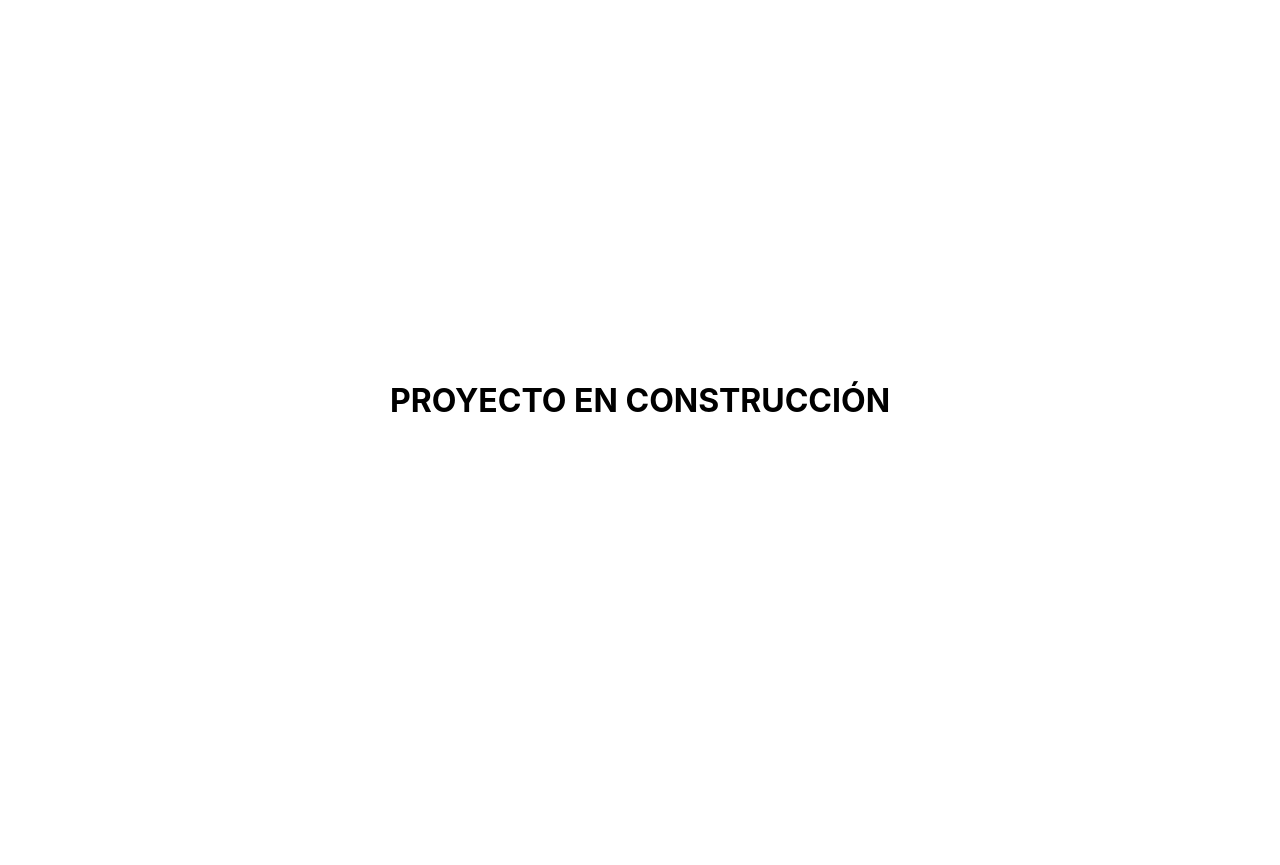
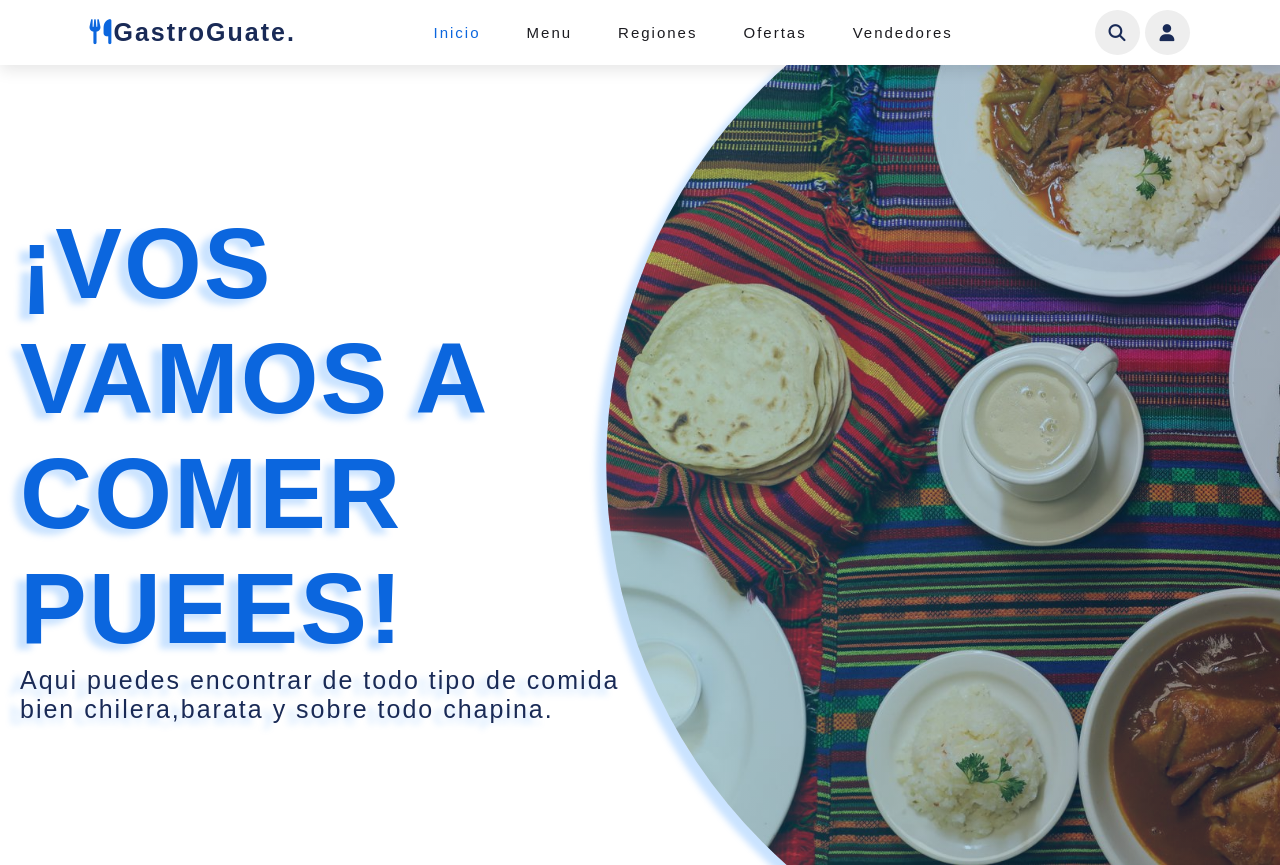
Before and after one commit to Yarol-Abraham/gastroGuate_frontend, a Next.js app: page / in a window 1280 px wide. Before the commit the page ends 800 px from the top, so only its background shows below. Built offline with nearby package versions, Linux system fonts and the light colour scheme.

Commit message:
cracion de pagina de inicio

```diff
--- /dev/null
+++ b/components/inicio/inicio.module.css
@@ -0,0 +1,49 @@
+.overlay_main{
+  content: "";
+  position: absolute;
+  top: 0;
+  right: -100rem;
+  width: 100%;
+  height: 100%;
+  z-index: 1;
+  clip-path: circle(50% at 50% 50%);
+  background: #000046;  /* fallback for old browsers */
+  background: -webkit-linear-gradient(to right, #1CB5E0, #000046);  /* Chrome 10-25, Safari 5.1-6 */
+  background: linear-gradient(to right, #1CB5E0, #000046); /* W3C, IE 10+/ Edge, Firefox 16+, Chrome 26+, Opera 12+, Safari 7+ */
+  opacity: 0.3;
+}
+
+@media only screen and (min-width: 56.25em) {
+    .overlay_main{
+    right: -50rem;
+  }
+
+} /* 900px */
+
+.title{
+  color: var(--blue);
+  font-weight: bold;
+  font-size: 10rem;
+  align-self: flex-start;
+  z-index: 99999;
+  width: 100%;
+  text-transform: uppercase;
+}
+
+.paragraph{
+  color: var(--black);
+  align-self: flex-start;
+  width: 100%;
+  font-size: 2.5rem;
+}
+
+@media only screen and (min-width: 56.25em) {
+  .paragraph{
+    width: 50%;
+  }
+
+  .title{
+    width: 45%;
+  }
+
+} /* 900px */
--- /dev/null
+++ b/components/inicio/inicio.tsx
@@ -0,0 +1,17 @@
+import type { NextPage } from 'next';
+import styles from './inicio.module.css';
+
+const Inicio: NextPage = () => {
+
+  return (
+    <>
+        <main className='main container'>
+          <div className={styles.overlay_main}></div>
+            <h1 className={styles.title}>¡Vos Vamos a Comer Puees!</h1>
+            <p className={styles.paragraph}>Aqui puedes encontrar de todo tipo de comida bien chilera,barata y sobre todo chapina.</p>
+        </main>
+    </>
+  )
+}
+
+export default Inicio
--- /dev/null
+++ b/components/layout/header/header.module.css
@@ -0,0 +1,157 @@
+.header{
+    position: fixed;
+    top:0; left: 0; right:0;
+    background: #fff;
+    padding:1rem 7%;
+    display: flex;
+    align-items: center;
+    justify-content: space-between;
+    z-index: 1000;
+    box-shadow: var(--box-shadow);
+}
+
+.header .logo{
+    color:var(--black);
+    font-size: 2.5rem;
+    font-weight: bolder;
+}
+
+.header .logo i{
+    color:var(--blue);
+}
+
+.header .navbar a {
+    position: relative;
+    border: none;
+    font-size: 1.5rem;
+    transition: color 0.5s, transform 0.2s, background-color 0.2s;
+    outline: none;
+    border-radius: 3px;
+    margin: 0 10px;
+    padding: 1rem 1.3rem;
+    background-color: transparent;
+    color: #1b1b20;
+    border: none;
+    overflow: hidden;
+    box-shadow: none;
+}
+.header .navbar a:active {
+    transform: translateY(3px);
+}
+
+.header .navbar a.active{
+    color: var(--blue);
+}
+
+.header .navbar a:hover {
+    color: var(--white);
+}
+
+.header .navbar a::before {
+    content: "";
+    position: absolute;
+    top: 0;
+    left: 0;
+    width: 100%;
+    height: 100%;
+    transition: opacity 0.3s, border 0.3s;
+}
+.header .navbar a:hover::before {
+    opacity: 0;
+}
+.header .navbar a::after {
+    content: "";
+    position: absolute;
+    top: 0;
+    left: 0;
+    width: 170px;
+    height: 170px;
+    background-color: var(--blue);
+    border-color: transparent;
+    border-radius: 50%;
+    transform: translate(-10px, -70px) scale(0.2);
+    opacity: 0;
+    z-index: -1;
+    transition: transform 0.3s, opacity 0.3s, background-color 0.3s;
+}
+
+.header .navbar a:hover::after {
+    opacity: 1;
+    transform-origin: 100px 100px;
+    transform: scale(1) translate(-10px, -70px);
+}
+
+.header .icons i,
+.header .icons a{
+    cursor: pointer;
+    margin-left: .5rem;
+    height:4.5rem;
+    line-height: 4.5rem;
+    width:4.5rem;
+    text-align: center;
+    font-size: 1.7rem;
+    color:var(--black);
+    border-radius: 50%;
+    background: #eee;
+}
+
+.header .icons i:hover,
+.header .icons a:hover{
+    color:#fff;
+    background: var(--blue);
+    transform: rotate(360deg);
+}
+
+.header .icons .menu_bars{
+    display: none;
+}
+
+@media (max-width:991px){
+    .header{
+        padding:1rem 2rem;
+    }
+}
+
+@media (max-width:768px){
+
+    .header .icons .menu_bars{
+        display: inline-block;
+    }
+
+    .header .navbar{
+        position: absolute;
+        top:100%; left:0; right:0;
+        background:#fff;
+        border-top: .1rem solid rgba(0,0,0,.2);
+        border-bottom: .1rem solid rgba(0,0,0,.2);
+        padding:1rem;
+        clip-path: polygon(0 0, 100% 0, 100% 0, 0 0);
+    }
+
+    .header .navbar.active{
+        clip-path: polygon(0 0, 100% 0, 100% 100%, 0% 100%);
+    }
+
+    .header .navbar a{
+        display: block;
+        padding:1.5rem;
+        margin:1rem;
+        font-size: 2rem;
+        background:#eee;
+    }
+
+    .header .navbar a:hover {
+        color: #e6e6e6;
+        background-color: var(--blue);
+      }
+
+    #search-form #search-box{
+        width:90%;
+        margin:0 1rem;
+    }
+
+    .home .home-slider .slide .content h3{
+        font-size: 5rem;
+    }
+
+}
--- /dev/null
+++ b/components/layout/header/header.tsx
@@ -0,0 +1,38 @@
+import type { NextPage } from 'next'
+import { useState } from 'react';
+import styles from './header.module.css';
+
+/*
+_ = indica que es una variable (solo aplica si ya existe otra variable o funcion con el nombre deseado)
+*/
+
+const Header: NextPage = () => {
+
+  const [ _menu, setmenu ] = useState(false)
+
+  return (
+    <>
+    <header className={styles.header}>
+      <a href="#" className={styles.logo}><i className="fas fa-utensils"></i>GastroGuate.</a>
+
+      <nav className={`${styles.navbar} ${_menu ? styles.active : ''} `}>
+          <a className={styles.active} href="#home">Inicio</a>
+          <a href="#">Menu</a>
+          <a href="#dishes">Regiones</a>
+          <a href="#about">Ofertas</a>
+          <a href="#menu">Vendedores</a>
+      </nav>
+
+      <div className={styles.icons}>
+          <i className={`fas fa-bars ${styles.menu_bars}`} onClick={() => setmenu(!_menu)}></i>
+          <i className="fas fa-search" id="search-icon"></i>
+          {/* <a href="#" className="fas fa-shopping-cart"></a> */}
+          <a href="#" className="fas fa-user"></a>
+      </div>
+
+    </header>
+    </>
+  )
+}
+
+export default Header
--- /dev/null
+++ b/components/layout/layout/layout.tsx
@@ -0,0 +1,25 @@
+import type { NextPage } from 'next'
+import Head from 'next/head';
+import Script from 'next/script';
+import { ReactElement } from 'react';
+import Header from '../header/header';
+
+interface Props {
+  children: ReactElement
+}
+
+const Laoyut: NextPage<Props> = ({ children }) => {
+
+  return (
+    <>
+       <Head>
+        <title>GastroGuate</title>
+      </Head>
+      <Script src="https://kit.fontawesome.com/6dba117ff9.js" />
+      <Header />
+      {children}
+    </>
+  )
+}
+
+export default Laoyut
--- a/pages/index.tsx
+++ b/pages/index.tsx
@@ -1,21 +1,14 @@
 import type { NextPage } from 'next'
-import Head from 'next/head'
-import Image from 'next/image'
-import styles from '../styles/Home.module.css'
+import Laoyut from '../components/layout/layout/layout'
+import Inicio from '../components/inicio/inicio'
 
 const Home: NextPage = () => {
   return (
-    <div className={styles.container}>
-      <Head>
-        <title>Create Next App</title>
-        <meta name="description" content="Generated by create next app" />
-        <link rel="icon" href="/favicon.ico" />
-      </Head>
 
-      <main className={styles.main}>
-        <h1>PROYECTO EN CONSTRUCCIÓN</h1>
-      </main>
-    </div>
+     <Laoyut>
+        <Inicio />
+     </Laoyut>
+
   )
 }
 
--- a/styles/Home.module.css
+++ /dev/null
@@ -1,129 +0,0 @@
-.container {
-  padding: 0 2rem;
-}
-
-.main {
-  min-height: 100vh;
-  padding: 4rem 0;
-  flex: 1;
-  display: flex;
-  flex-direction: column;
-  justify-content: center;
-  align-items: center;
-}
-
-.footer {
-  display: flex;
-  flex: 1;
-  padding: 2rem 0;
-  border-top: 1px solid #eaeaea;
-  justify-content: center;
-  align-items: center;
-}
-
-.footer a {
-  display: flex;
-  justify-content: center;
-  align-items: center;
-  flex-grow: 1;
-}
-
-.title a {
-  color: #0070f3;
-  text-decoration: none;
-}
-
-.title a:hover,
-.title a:focus,
-.title a:active {
-  text-decoration: underline;
-}
-
-.title {
-  margin: 0;
-  line-height: 1.15;
-  font-size: 4rem;
-}
-
-.title,
-.description {
-  text-align: center;
-}
-
-.description {
-  margin: 4rem 0;
-  line-height: 1.5;
-  font-size: 1.5rem;
-}
-
-.code {
-  background: #fafafa;
-  border-radius: 5px;
-  padding: 0.75rem;
-  font-size: 1.1rem;
-  font-family: Menlo, Monaco, Lucida Console, Liberation Mono, DejaVu Sans Mono,
-    Bitstream Vera Sans Mono, Courier New, monospace;
-}
-
-.grid {
-  display: flex;
-  align-items: center;
-  justify-content: center;
-  flex-wrap: wrap;
-  max-width: 800px;
-}
-
-.card {
-  margin: 1rem;
-  padding: 1.5rem;
-  text-align: left;
-  color: inherit;
-  text-decoration: none;
-  border: 1px solid #eaeaea;
-  border-radius: 10px;
-  transition: color 0.15s ease, border-color 0.15s ease;
-  max-width: 300px;
-}
-
-.card:hover,
-.card:focus,
-.card:active {
-  color: #0070f3;
-  border-color: #0070f3;
-}
-
-.card h2 {
-  margin: 0 0 1rem 0;
-  font-size: 1.5rem;
-}
-
-.card p {
-  margin: 0;
-  font-size: 1.25rem;
-  line-height: 1.5;
-}
-
-.logo {
-  height: 1em;
-  margin-left: 0.5rem;
-}
-
-@media (max-width: 600px) {
-  .grid {
-    width: 100%;
-    flex-direction: column;
-  }
-}
-
-@media (prefers-color-scheme: dark) {
-  .card,
-  .footer {
-    border-color: #222;
-  }
-  .code {
-    background: #111;
-  }
-  .logo img {
-    filter: invert(1);
-  }
-}
--- a/styles/globals.css
+++ b/styles/globals.css
@@ -1,26 +1,100 @@
-html,
-body {
-  padding: 0;
-  margin: 0;
-  font-family: -apple-system, BlinkMacSystemFont, Segoe UI, Roboto, Oxygen,
-    Ubuntu, Cantarell, Fira Sans, Droid Sans, Helvetica Neue, sans-serif;
+@import url('https://fonts.googleapis.com/css2?family=Nunito:wght@200;300;400;600;700&display=swap');
+
+:root{
+  --green:#27ae60;
+  --black:#192a56;
+  --blue:rgb(11, 102, 222);
+  --light-color:#666;
+  --white:#e6e6e6;
+  --white-light:#fff;
+  --box-shadow:0 .5rem 1.5rem rgba(0,0,0,.1);
 }
 
-a {
-  color: inherit;
+/* font-family: 'Nunito Sans', sans-serif; */
+*,
+*::after,
+*::before {
+  margin: 0;
+  padding: 0;
+  box-sizing: inherit;
+}
+
+html {
+  font-size: 62.5%; /* 1 rem = 10px; 10px/16px = 62.5% */
+  font-family: 'Nunito Sans', sans-serif;
+  overflow-x: hidden;
+  scroll-padding-top: 5.5rem;
+  scroll-behavior: smooth;
+}
+
+/*
+ @media only screen and (min-width: 37.5em) {
+      @content;
+    } //600px
+*/
+
+@media only screen and (max-width: 56.25em) {
+  html{
+    font-size: 50%; /* 1 rem = 8px, 8/16 = 50% */
+  }
+} /* 900px */
+
+@media only screen and (max-width: 75em) {
+  html{
+    font-size: 56.25%; /* 1 rem = 9px, 9/16 = 50% */
+  }
+} /* 1200px */
+
+@media only screen and (min-width: 112.5em) {
+  html{
+    font-size: 75%; /* 1rem = 12, 12/16 */
+  }
+} /* 1800 */
+
+body {
+  box-sizing: border-box;
+  letter-spacing: 0.2rem;
+  background: white;
+}
+
+a{
   text-decoration: none;
 }
 
-* {
-  box-sizing: border-box;
+.main
+{
+  margin-top: 6.5rem;
+  width: 100%;
+  height: 100vh;
+  overflow: hidden;
+  position: relative;
+  display: flex;
+  flex-direction: column;
+  align-items: center;
+  justify-content: center;
+  filter: drop-shadow(-10px 6px 3px rgba(0, 119, 255, 0.208));
 }
 
-@media (prefers-color-scheme: dark) {
-  html {
-    color-scheme: dark;
+ .main::after{
+  content: "";
+  position: absolute;
+  top: 0;
+  right: -100rem;
+  width: 100%;
+  height: 100%;
+  z-index: -1;
+  clip-path: circle(50% at 50% 50%);
+  background: url(/image/layout.jpg) center center;
+  background-size: cover;
+}
+
+@media only screen and (min-width: 56.25em) {
+  .main::after{
+    right: -50rem;
   }
-  body {
-    color: white;
-    background: black;
-  }
+
+} /* 900px */
+
+.container {
+  padding: 2rem;
 }
```
Also changed, not shown: public/image/layout.jpg (added).
